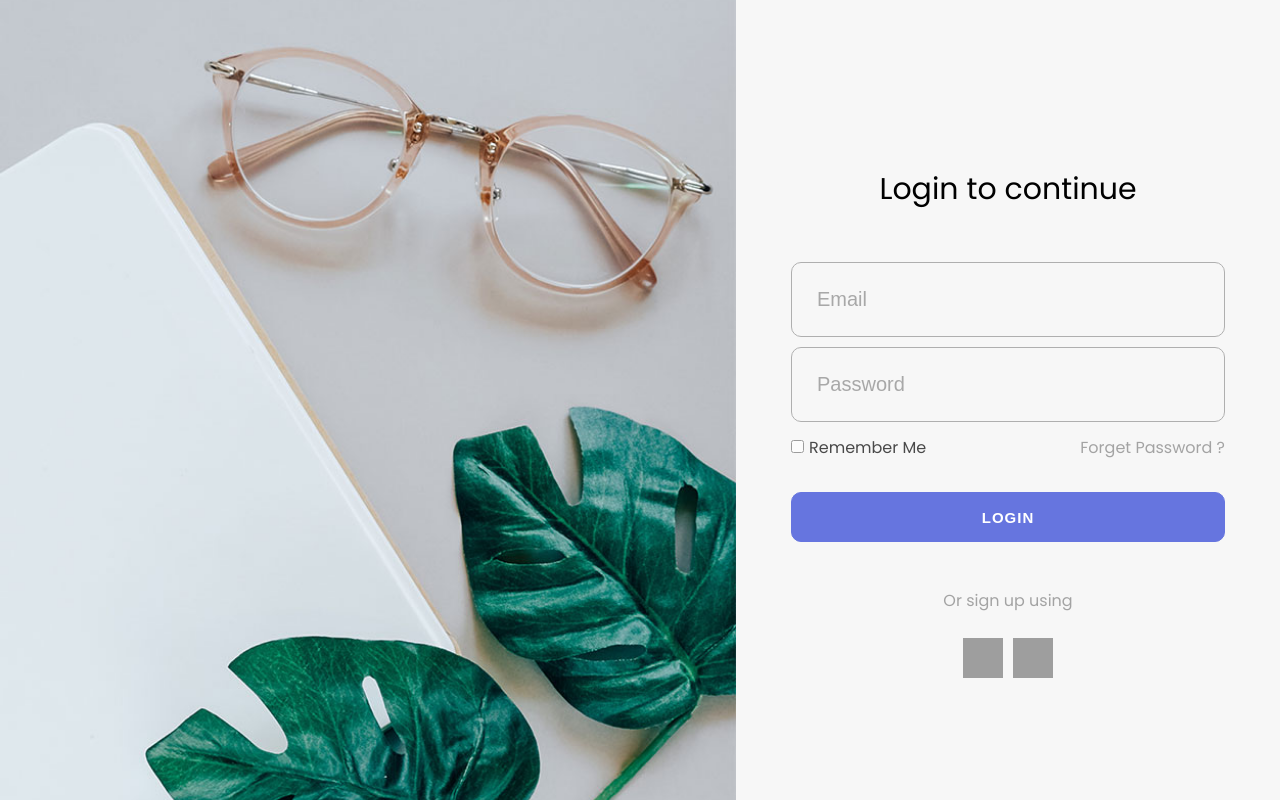
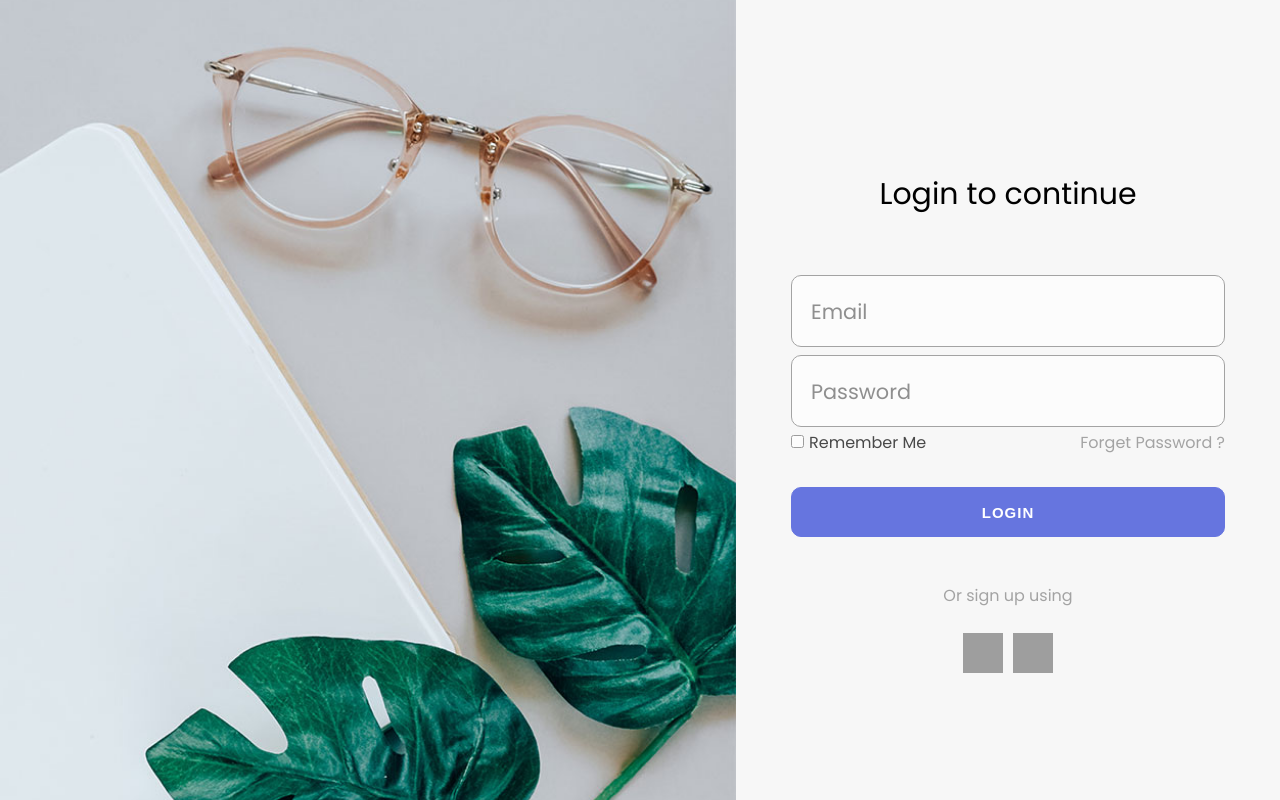
Before and after one commit to zaid617/login-page-task, a React (Create React App) app: page / in a window 1280 px wide. Built offline with nearby package versions, Linux system fonts and the light colour scheme; grey boxes are pictures that could not be loaded.

Commit message:
changes in input field

```diff
--- a/src/component/Login/Login.css
+++ b/src/component/Login/Login.css
@@ -35,7 +35,7 @@
     text-align: center;
 
    }
-   .inputs{
+   /* .inputs{
     padding: 25px;
     border-radius: 10px;
     font-size: 20px;
@@ -48,7 +48,7 @@
 
    .inputs:focus{
        outline: 2px solid #6675df;
-   }
+   } */
 
    .forgetDiv{
     display: flex;
@@ -108,3 +108,115 @@
    .a:hover{
        color: #5c6bdc;
    }
+
+
+   /* ///////////////////////// */
+
+   .input-container {
+    position: relative;
+  }
+
+  .input {
+    border: 0;
+    border: 1px solid grey;
+    border-radius: 10px;
+    outline: none;
+    transition: .2s ease-in-out;
+    box-sizing: border-box;
+    padding: 20px;
+  }
+
+  label {
+    top: 0;
+    left: 0; right: 0;
+    color: #616161;
+    display: flex;
+    align-items: center;
+    position: absolute;
+    font-size: 1rem;
+    cursor: text;
+    transition: .2s ease-in-out;
+    box-sizing: border-box;
+  }
+
+  .input,
+  label {
+    width: 100%;
+    height: 4.5rem;
+    font-size: 1.3rem;
+    font-weight: 400;
+    opacity: 0.7;
+    padding-left: 20px ;
+  }
+
+  /* Interation */
+  .input:valid,
+  .input:focus {
+    border: 2px solid #5c6bdc;
+  }
+
+  .input:valid + label,
+  .input:focus + label {
+    color: #616161;
+    font-size: .8rem;
+    top: -20px;
+    pointer-events: none;
+  }
+
+
+ /* //////////*/
+
+ .input-container1 {
+  position: relative;
+}
+
+.input1 {
+  border: 0;
+  border: 1px solid grey;
+  border-radius: 10px;
+  outline: none;
+  transition: .2s ease-in-out;
+  box-sizing: border-box;
+  padding: 20px;
+}
+
+label {
+  top: 0;
+  left: 0; right: 0;
+  color: #616161;
+  display: flex;
+  align-items: center;
+  position: absolute;
+  font-size: 1rem;
+  cursor: text;
+  transition: .2s ease-in-out;
+  box-sizing: border-box;
+}
+
+.input1,
+label {
+  width: 100%;
+  height: 4.5rem;
+  font-size: 1.3rem;
+  font-weight: 400;
+  opacity: 0.7;
+  padding-left: 20px ;
+}
+
+/* Interation */
+.input1:valid,
+.input1:focus {
+  border: 2px solid #5c6bdc;
+}
+
+.input1:valid + label,
+.input1:focus + label {
+  color: #616161;
+  font-size: .8rem;
+  top: -20px;
+  pointer-events: none;
+}
+
+.inputSubBox{
+  margin-top: 8px;
+}
--- a/src/component/Login/Login.jsx
+++ b/src/component/Login/Login.jsx
@@ -8,13 +8,27 @@ export default function Login() {
         <form>
           <h1 className="heading">Login to continue</h1>
           <div className="inputBox">
-           <input className="inputs" type="email" placeholder="Email"/>
-           <input className="inputs" type="password" placeholder="Password" />
 
+
+            <div className="inputSubBox">
+
+              <div className="input-container">
+                <input id="name" className="input" type="email" pattern="" required />
+                <label className="label" htmlFor="name">Email</label>
+              </div>
+            </div>
+
+            <div className="inputSubBox">
+
+            <div className="input-container1">
+                <input id="name1" className="input1" type="password" pattern=".+" required />
+                <label className="label" htmlFor="name1">Password</label>
+              </div>
+            </div>
 
             <div className="forgetDiv">
               <div className="checkbox">
-           <input type="checkbox" className="check"/>
+                <input type="checkbox" className="check" />
                 <span>Remember Me</span>
               </div>
               <a href="#" className="a">Forget Password ?</a>
```
Also changed, not shown: 11 other files (tests, documents, lock files or other folders). Lines whose indentation alone changed are shown as unchanged.
